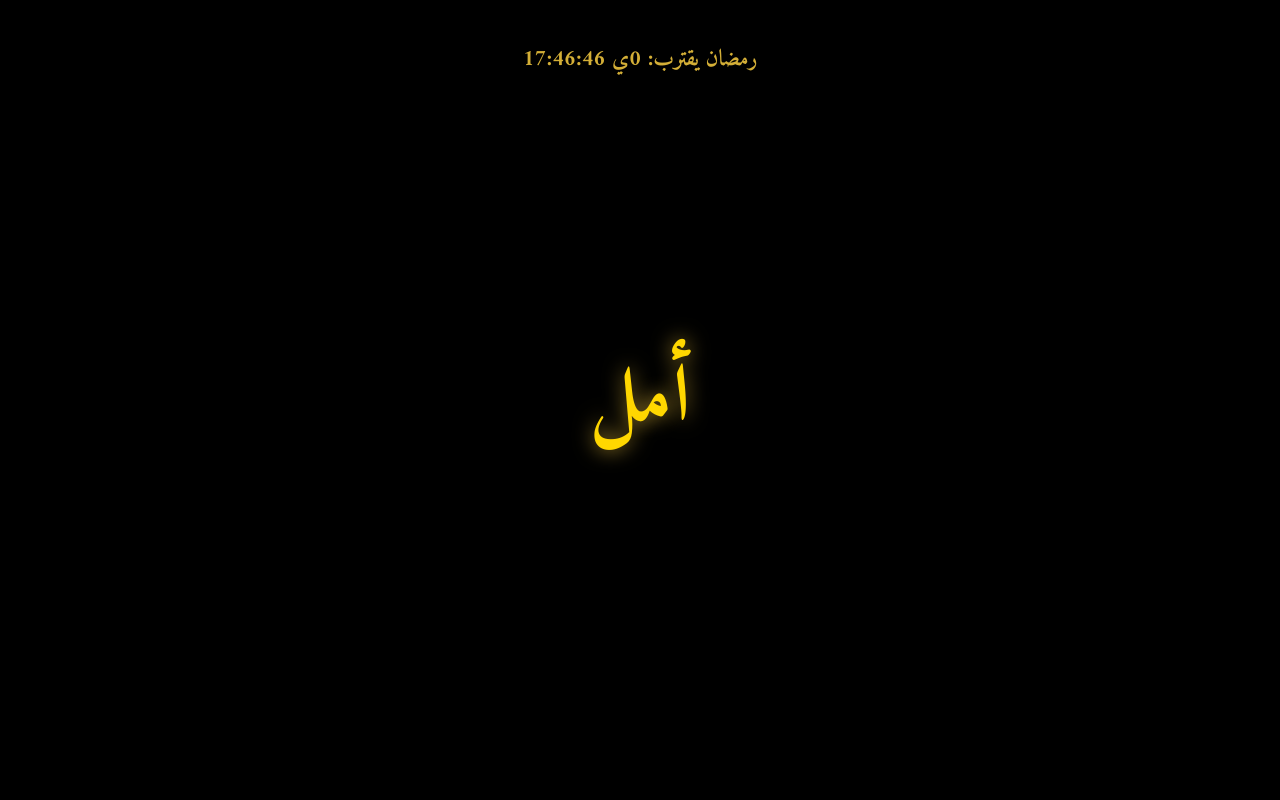
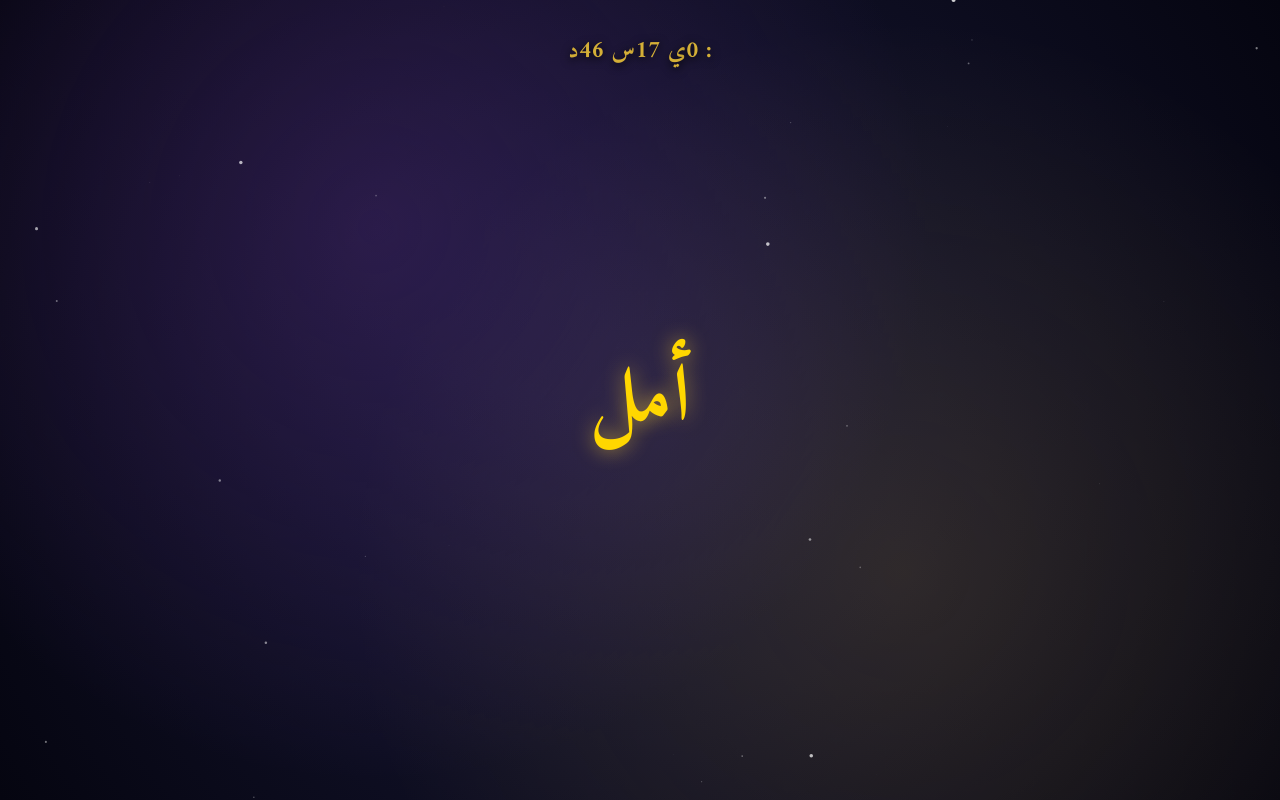
Before and after one commit to hamr47927-lang/Alfanos, a plain HTML site: page index.html in a window 1280 px wide. Drawn offline with Linux system fonts and the light colour scheme.

Commit message:
Update index.html

```diff
--- a/index.html
+++ b/index.html
@@ -3,103 +3,104 @@
 <head>
     <meta charset="UTF-8">
     <meta name="viewport" content="width=device-width, initial-scale=1.0">
-    <title>أمل - جوهرة رمضان</title>
+    <title>أمل - لوحة رمضان</title>
     <style>
         @import url('https://fonts.googleapis.com/css2?family=Amiri:wght@700&display=swap');
 
         body, html {
-            margin: 0; padding: 0; height: 100%;
-            background: #000; overflow: hidden;
-            font-family: 'Amiri', serif;
+            margin: 0; padding: 0; height: 100%; width: 100%;
+            display: flex; align-items: center; justify-content: center;
+            background: radial-gradient(circle at center, #1a1a3a 0%, #050510 100%);
+            overflow: hidden; font-family: 'Amiri', serif;
         }
 
-        /* خلفية النجوم الـ 3D المتحركة */
-        #canvas3d {
+        /* سديم ملون متحرك */
+        .nebula {
             position: fixed; width: 100%; height: 100%;
-            z-index: 0; transition: opacity 1.5s ease;
+            background:
+                radial-gradient(circle at 30% 30%, rgba(100, 50, 150, 0.3) 0%, transparent 50%),
+                radial-gradient(circle at 70% 70%, rgba(212, 175, 55, 0.15) 0%, transparent 50%);
+            z-index: 0; animation: wave 15s infinite alternate ease-in-out;
+        }
+        @keyframes wave { from { transform: scale(1) rotate(0deg); } to { transform: scale(1.2) rotate(5deg); } }
+
+        #starCanvas { position: fixed; top: 0; left: 0; z-index: 1; pointer-events: none; }
+
+        .timer-header {
+            position: absolute; top: 30px; width: 100%; text-align: center;
+            color: #d4af37; z-index: 10; font-size: 1.5rem; text-shadow: 0 2px 10px #000;
         }
 
-        .header-timer {
-            position: absolute; top: 5%; width: 100%; text-align: center;
-            color: #d4af37; z-index: 10; font-size: 1.4rem;
+        /* حاوية العرض الرئيسية - سنتر تماماً */
+        .main-container {
+            position: relative; display: flex; align-items: center; justify-content: center;
+            width: 300px; height: 500px; z-index: 10;
         }
 
-        .stage {
-            position: absolute; top: 50%; left: 50%;
-            transform: translate(-50%, -50%);
-            display: flex; flex-direction: column; align-items: center;
-            z-index: 5;
-        }
-
-        /* اسم أمل الفخم */
+        /* اسم أمل في المنتصف */
         .name-hero {
             font-size: 80px; color: #ffd700; cursor: pointer;
             text-shadow: 0 0 20px rgba(212, 175, 55, 0.8);
-            transition: all 1s cubic-bezier(0.19, 1, 0.22, 1);
-            z-index: 30; position: relative;
+            transition: all 1.2s cubic-bezier(0.4, 0, 0.2, 1);
+            z-index: 30; position: absolute;
+        }
+        .active .name-hero {
+            font-size: 45px; transform: translateY(20px); /* يفضل في نص الفانوس */
         }
 
-        .active .name-hero {
-            font-size: 45px; transform: translateY(110px);
-            text-shadow: 0 0 40px #ffd700;
+        /* رسم الفانوس - يظهر بانسيابية */
+        .lantern-draw {
+            position: absolute; width: 260px; height: 440px;
+            opacity: 0; transform: translateY(-30px) scale(0.8);
+            transition: opacity 1.5s ease, transform 1.5s cubic-bezier(0.34, 1.56, 0.64, 1);
+            pointer-events: none; display: flex; flex-direction: column; align-items: center;
+        }
+        .active .lantern-draw {
+            opacity: 1; transform: translateY(0) scale(1);
         }
 
-        /* الفانوس */
-        .lantern-frame {
-            position: absolute; width: 260px; height: 440px;
-            opacity: 0; transform: scale(0.5);
-            transition: all 1.2s cubic-bezier(0.175, 0.885, 0.32, 1.275);
-            pointer-events: none; top: -140px;
+        .top-cap { width: 90px; height: 45px; background: linear-gradient(90deg, #5d4037, #d4af37, #5d4037); border-radius: 50% 50% 0 0; border: 2px solid #332211; }
+        .glass-room {
+            width: 170px; height: 270px; border: 4px solid #d4af37;
+            border-radius: 45px; position: relative;
+            background: rgba(255, 255, 255, 0.05); overflow: hidden;
+            box-shadow: inset 0 0 50px rgba(212, 175, 55, 0.3);
         }
+        .base-plate { width: 195px; height: 35px; background: linear-gradient(90deg, #5d4037, #d4af37, #5d4037); border-radius: 10px; border: 2px solid #332211; margin-top: -5px; }
 
-        .active .lantern-frame { opacity: 1; transform: scale(1); }
-
-        .top-cap { width: 90px; height: 45px; background: linear-gradient(90deg, #5d4037, #d4af37, #5d4037); margin: 0 auto; border-radius: 50% 50% 0 0; }
-        .glass-body {
-            width: 170px; height: 270px; border: 4px solid #d4af37;
-            margin: 0 auto; border-radius: 40px; position: relative;
-            background: rgba(255, 215, 0, 0.05); overflow: hidden;
-        }
-        .base-plate { width: 190px; height: 35px; background: linear-gradient(90deg, #5d4037, #d4af37, #5d4037); margin: -5px auto 0; border-radius: 8px; }
-
-        /* العناصر اللي بتلف حوالين الاسم */
-        .orbit-system {
+        /* دوران الزينة حول الاسم */
+        .orbit-wrap {
             position: absolute; width: 100%; height: 100%;
             display: none; transform-style: preserve-3d;
         }
-        .active .orbit-system { display: block; animation: orbit 6s linear infinite; }
+        .active .orbit-wrap { display: block; animation: rotateOrbit 7s linear infinite; }
 
-        .orbit-item {
-            position: absolute; top: 40%; left: 40%; font-size: 25px; color: #ffd700;
-        }
-        .item-1 { transform: rotateY(0deg) translateZ(70px); }
-        .item-2 { transform: rotateY(120deg) translateZ(70px); }
-        .item-3 { transform: rotateY(240deg) translateZ(70px); }
+        .item { position: absolute; top: 45%; left: 42%; font-size: 25px; }
+        .i1 { transform: rotateY(0deg) translateZ(80px); }
+        .i2 { transform: rotateY(120deg) translateZ(80px); }
+        .i3 { transform: rotateY(240deg) translateZ(80px); }
 
-        @keyframes orbit { from { transform: rotateY(0deg); } to { transform: rotateY(360deg); } }
+        @keyframes rotateOrbit { from { transform: rotateY(0deg); } to { transform: rotateY(360deg); } }
 
-        #glitterCanvas { position: absolute; top: 0; left: 0; z-index: 6; pointer-events: none; }
-
-        .active-bg #canvas3d { opacity: 0.2; }
+        #glitter { position: absolute; top: 0; left: 0; z-index: 5; }
     </style>
 </head>
-<body id="mainBody">
+<body id="bg">
 
-    <canvas id="canvas3d"></canvas>
+    <div class="nebula"></div>
+    <canvas id="starCanvas"></canvas>
 
-    <div class="header-timer">
-        <div id="timer">باقي على أجمل الأيام...</div>
-    </div>
+    <div class="timer-header" id="timer">تحميل...</div>
 
-    <div class="stage" id="mainStage">
-        <div class="lantern-frame">
+    <div class="main-container" id="stage">
+        <div class="lantern-draw">
             <div class="top-cap"></div>
-            <div class="glass-body">
-                <canvas id="glitterCanvas"></canvas>
-                <div class="orbit-system">
-                    <div class="orbit-item item-1">⭐</div>
-                    <div class="orbit-item item-2">❤️</div>
-                    <div class="orbit-item item-3">🌙</div>
+            <div class="glass-room">
+                <canvas id="glitter"></canvas>
+                <div class="orbit-wrap">
+                    <div class="item i1">⭐</div>
+                    <div class="item i2">❤️</div>
+                    <div class="item i3">🌙</div>
                 </div>
             </div>
             <div class="base-plate"></div>
@@ -108,86 +109,81 @@
         <div class="name-hero" id="trigger">أمل</div>
     </div>
 
-    <audio id="audio" loop>
+    <audio id="song" loop>
         <source src="1000349041.mp3" type="audio/mpeg">
     </audio>
 
     <script>
-        const body = document.getElementById('mainBody');
-        const stage = document.getElementById('mainStage');
+        const stage = document.getElementById('stage');
         const trigger = document.getElementById('trigger');
-        const song = document.getElementById('audio');
-        const canvas3d = document.getElementById('canvas3d');
-        const ctx3d = canvas3d.getContext('2d');
-        const gCanvas = document.getElementById('glitterCanvas');
+        const song = document.getElementById('song');
+        const sCanvas = document.getElementById('starCanvas');
+        const sCtx = sCanvas.getContext('2d');
+        const gCanvas = document.getElementById('glitter');
         const gCtx = gCanvas.getContext('2d');
 
-        let isRunning = false;
+        let active = false;
         let stars = [];
 
         function initStars() {
-            canvas3d.width = window.innerWidth;
-            canvas3d.height = window.innerHeight;
-            stars = Array.from({length: 150}, () => ({
-                x: Math.random() * canvas3d.width - canvas3d.width/2,
-                y: Math.random() * canvas3d.height - canvas3d.height/2,
-                z: Math.random() * canvas3d.width
+            sCanvas.width = window.innerWidth;
+            sCanvas.height = window.innerHeight;
+            stars = Array.from({length: 120}, () => ({
+                x: Math.random() * sCanvas.width - sCanvas.width/2,
+                y: Math.random() * sCanvas.height - sCanvas.height/2,
+                z: Math.random() * sCanvas.width
             }));
         }
 
         function drawStars() {
-            ctx3d.fillStyle = "#000";
-            ctx3d.fillRect(0,0,canvas3d.width, canvas3d.height);
-            ctx3d.save();
-            ctx3d.translate(canvas3d.width/2, canvas3d.height/2);
+            sCtx.clearRect(0,0,sCanvas.width, sCanvas.height);
+            sCtx.save();
+            sCtx.translate(sCanvas.width/2, sCanvas.height/2);
             stars.forEach(s => {
-                s.z -= isRunning ? 0.5 : 2;
-                if(s.z <= 0) s.z = canvas3d.width;
-                let sx = s.x * (canvas3d.width / s.z);
-                let sy = s.y * (canvas3d.width / s.z);
-                let size = (1 - s.z / canvas3d.width) * 3;
-                ctx3d.fillStyle = `rgba(212, 175, 55, ${1 - s.z/canvas3d.width})`;
-                ctx3d.beginPath(); ctx.arc(sx, sy, size, 0, 7); ctx3d.fill();
+                s.z -= active ? 0.5 : 2;
+                if(s.z <= 0) s.z = sCanvas.width;
+                let sx = s.x * (sCanvas.width / s.z);
+                let sy = s.y * (sCanvas.width / s.z);
+                let size = (1 - s.z / sCanvas.width) * 2.5;
+                sCtx.fillStyle = `rgba(255, 255, 255, ${1 - s.z/sCanvas.width})`;
+                sCtx.beginPath(); sCtx.arc(sx, sy, size, 0, 7); sCtx.fill();
             });
-            ctx3d.restore();
+            sCtx.restore();
             requestAnimationFrame(drawStars);
         }
 
         trigger.onclick = () => {
-            isRunning = !isRunning;
+            active = !active;
             stage.classList.toggle('active');
-            body.classList.toggle('active-bg');
-            if(isRunning) { song.play(); initGlitter(); } else { song.pause(); }
+            if(active) { song.play(); initG(); } else { song.pause(); }
         };
 
+        // عداد 19 فبراير
         setInterval(() => {
-            const diff = new Date("February 19, 2026") - new Date();
-            const d = Math.floor(diff / 86400000);
-            const h = Math.floor((diff % 86400000) / 3600000);
-            const m = Math.floor((diff % 3600000) / 60000);
-            const s = Math.floor((diff % 60000) / 1000);
-            document.getElementById('timer').innerText = `رمضان يقترب: ${d}ي ${h}:${m}:${s}`;
+            const d = new Date("February 19, 2026") - new Date();
+            document.getElementById('timer').innerText = ` : ${Math.floor(d/86400000)}ي ${Math.floor((d%86400000)/3600000)}س ${Math.floor((d%3600000)/60000)}د`;
         }, 1000);
 
-        let dots = [];
-        function initGlitter() {
+        let p = [];
+        function initG() {
             gCanvas.width = 170; gCanvas.height = 270;
-            dots = Array.from({length: 50}, () => ({ x: Math.random()*170, y: Math.random()*270, v: Math.random()*0.7+0.4 }));
+            p = Array.from({length: 50}, () => ({ x: Math.random()*170, y: Math.random()*270, v: Math.random()*0.8+0.4 }));
         }
 
-        function drawGlitter() {
-            if(isRunning) {
+        function drawG() {
+            if(active) {
                 gCtx.clearRect(0,0,170,270);
                 gCtx.fillStyle = "#ffd700";
-                dots.forEach(d => {
-                    gCtx.beginPath(); gCtx.arc(d.x, d.y, 1.2, 0, 7); gCtx.fill();
-                    d.y += d.v; if(d.y > 270) d.y = -5;
+                p.forEach(i => {
+                    gCtx.beginPath(); gCtx.arc(i.x, i.y, 1.2, 0, 7); gCtx.fill();
+                    i.y += i.v; if(i.y > 270) i.y = -5;
                 });
             }
-            requestAnimationFrame(drawGlitter);
+            requestAnimationFrame(drawG);
         }
 
-        window.onload = () => { initStars(); drawStars(); drawGlitter(); };
+        window.onload = () => { initStars(); drawStars(); drawG(); };
+        window.onresize = initStars;
     </script>
 </body>
 </html>
```
